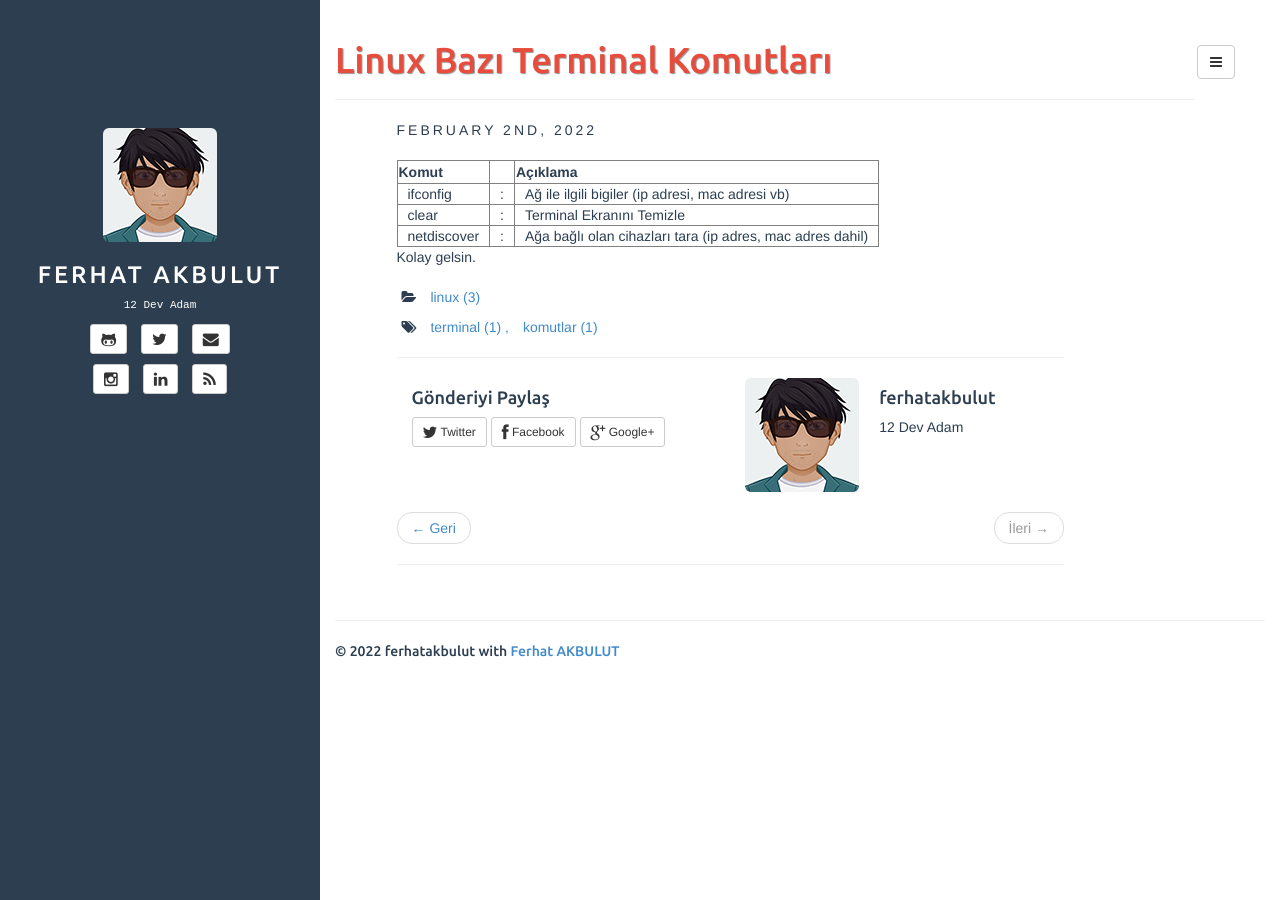
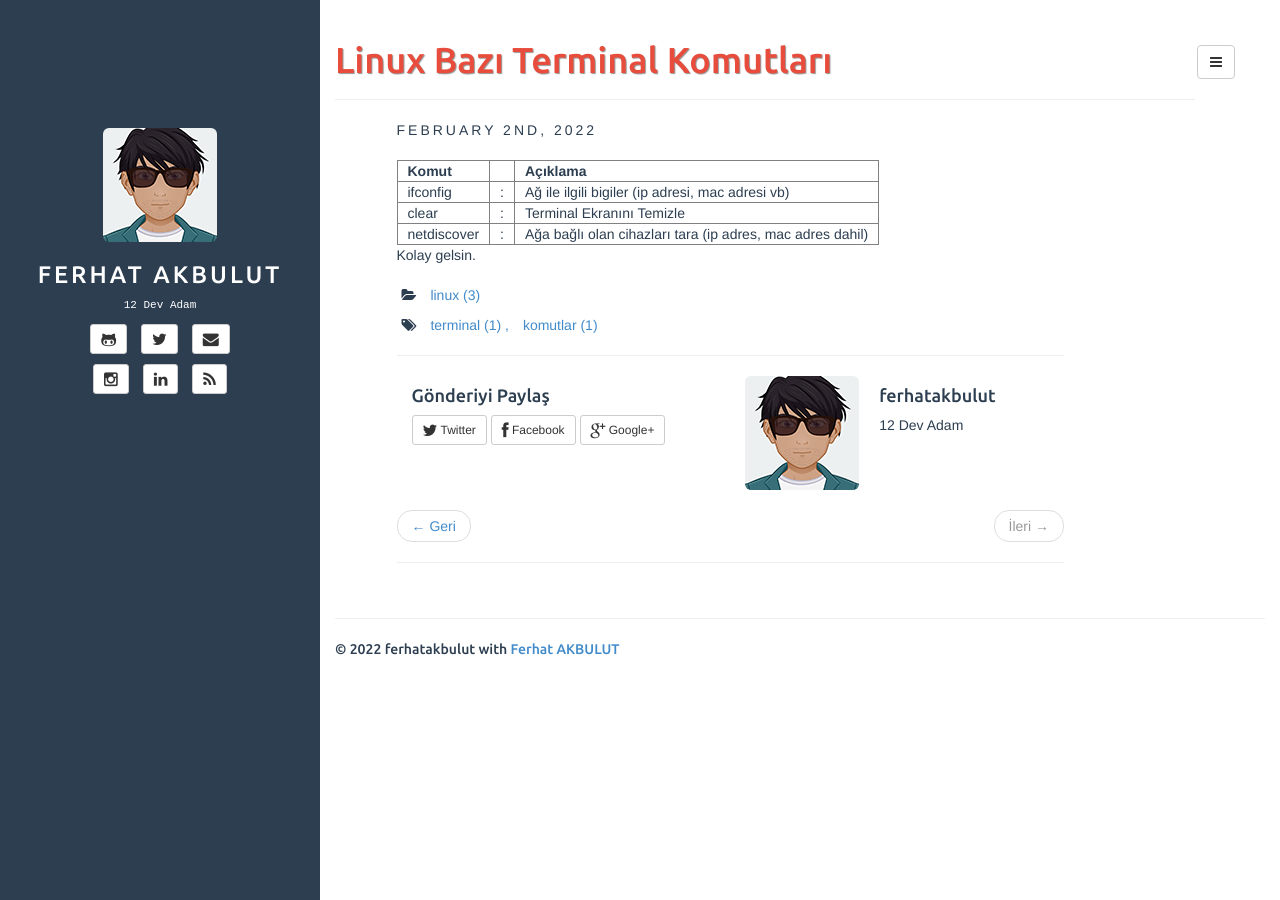
Before and after one commit to ferhatakbulut/ferhatakbulut.github.io, a Jekyll site: the page built from _posts/2022-02-02-linux-komutlari.md, in a window 1280 px wide. Built offline with Jekyll 4.4.1, drawn with Linux system fonts in a browser that asks for light colours.

Commit message:
update sitil.css

```diff
--- a/assets/css/sitil.css
+++ b/assets/css/sitil.css
@@ -1,3 +1,7 @@
+tr th
+{
+	padding:0 10px 0 10px;
+}
 tr td
 {
 	padding:0 10px 0 10px;
```
